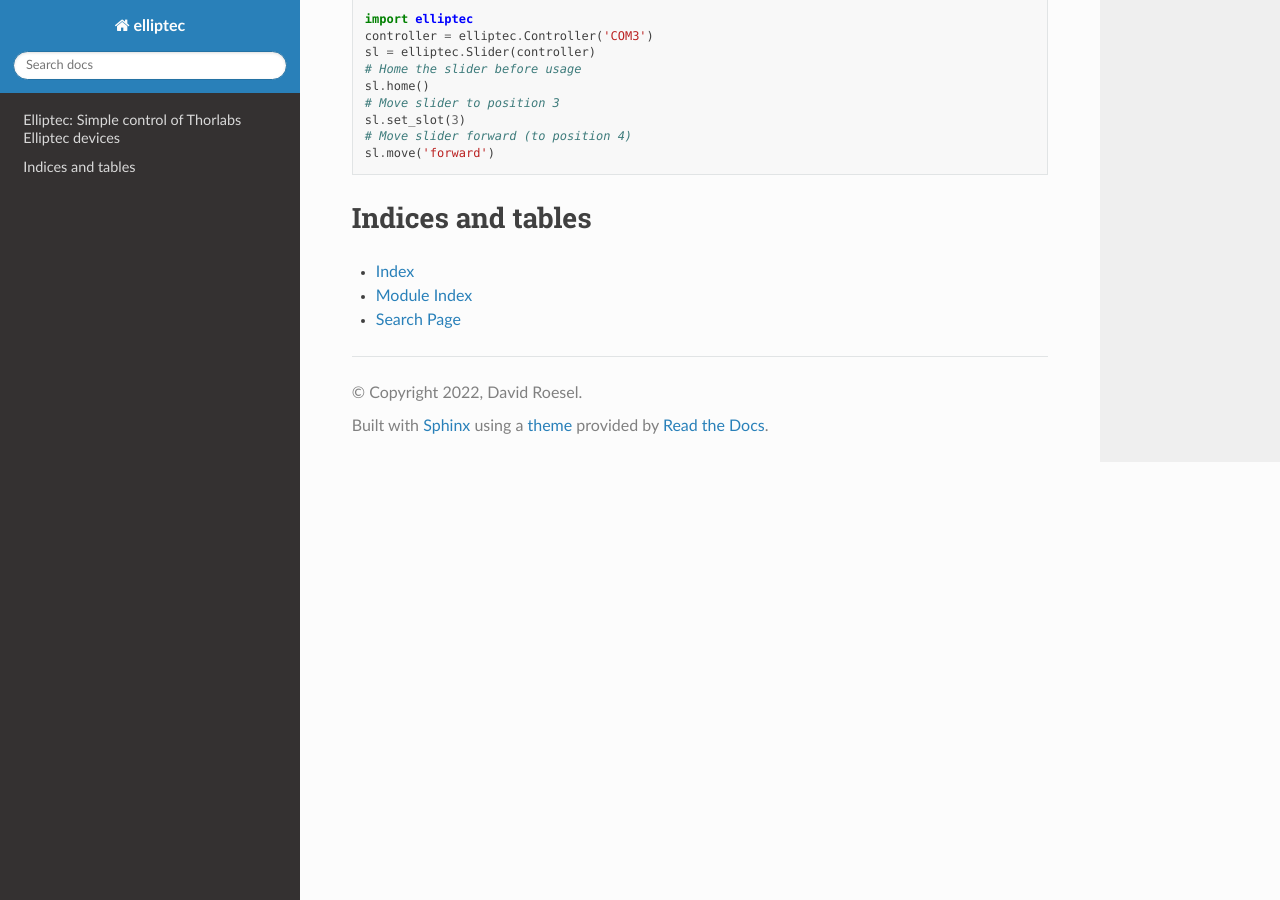
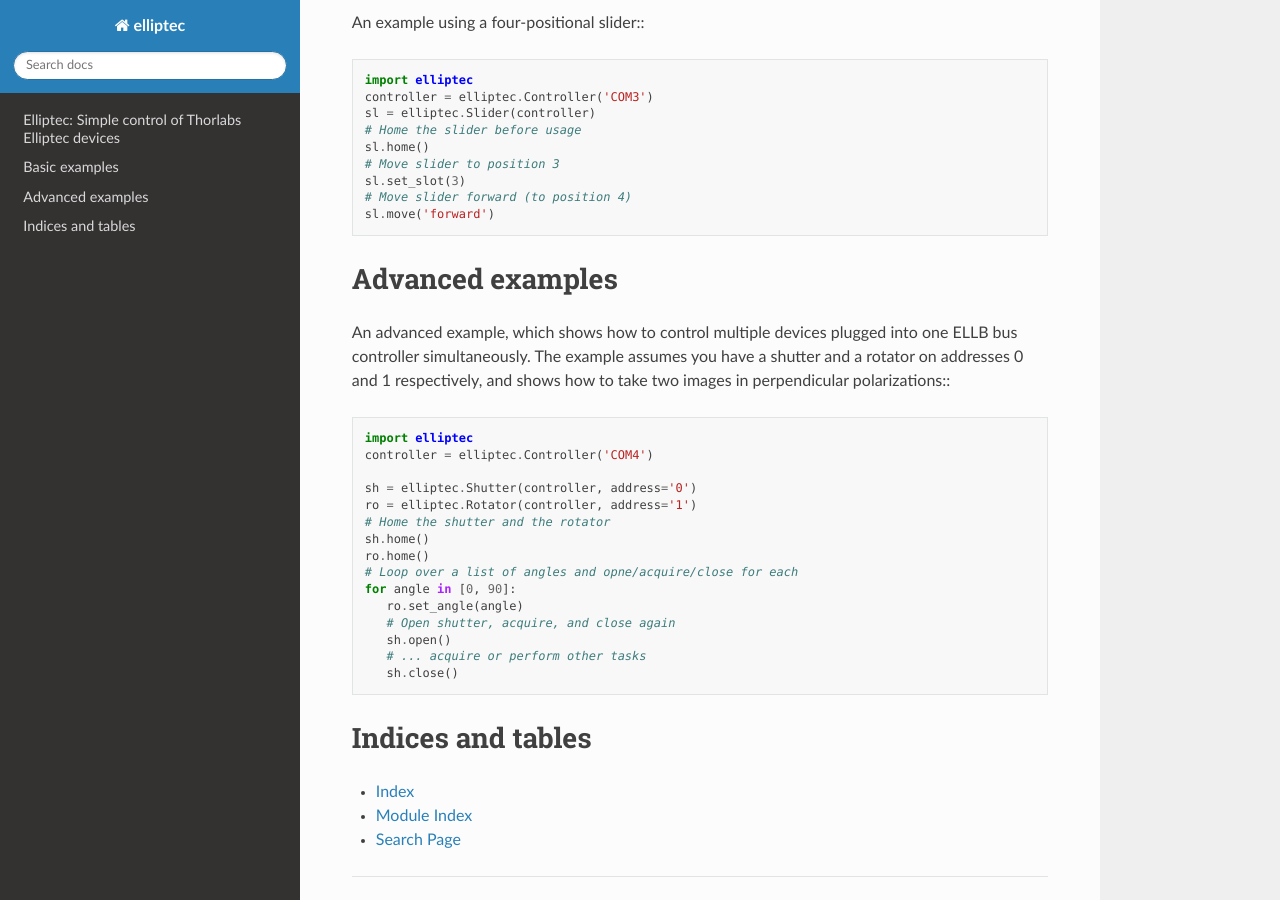
Before and after one commit to roesel/elliptec, a Sphinx documentation site: the page built from docs/source/index.rst, in a window 1280 px wide and 900 px high, scrolled down 971 px. Built offline with Sphinx 7.4.7 and the Read the Docs theme 2.0.0, drawn with Linux system fonts in a browser that asks for light colours.

Commit message:
Docs update

```diff
--- a/docs/source/index.rst
+++ b/docs/source/index.rst
@@ -11,6 +11,9 @@ ThorLabs Elliptec devices offer a neat way to quickly set up automated workflows
 .. _Elliptec Software: https://www.thorlabs.com/software_pages/ViewSoftwarePage.cfm?Code=ELL
 
 **This library is still under active development. Serious bugs are present and breaking changes will be introduced.**
+
+Basic examples
+==============
 
 A basic example, which shows how to use a shutter:::
 
@@ -50,6 +53,28 @@ An example using a four-positional slider:::
    # Move slider forward (to position 4)
    sl.move('forward')
 
+Advanced examples
+=================
+
+An advanced example, which shows how to control multiple devices plugged into one ELLB bus controller simultaneously. The example assumes you have a shutter and a rotator on addresses 0 and 1 respectively, and shows how to take two images in perpendicular polarizations:::
+
+   import elliptec
+   controller = elliptec.Controller('COM4')
+
+   sh = elliptec.Shutter(controller, address='0')
+   ro = elliptec.Rotator(controller, address='1')
+   # Home the shutter and the rotator
+   sh.home()
+   ro.home()
+   # Loop over a list of angles and opne/acquire/close for each
+   for angle in [0, 90]:
+      ro.set_angle(angle)
+      # Open shutter, acquire, and close again
+      sh.open()
+      # ... acquire or perform other tasks
+      sh.close()
+
+
 
 .. toctree::
    :maxdepth: 2
```
